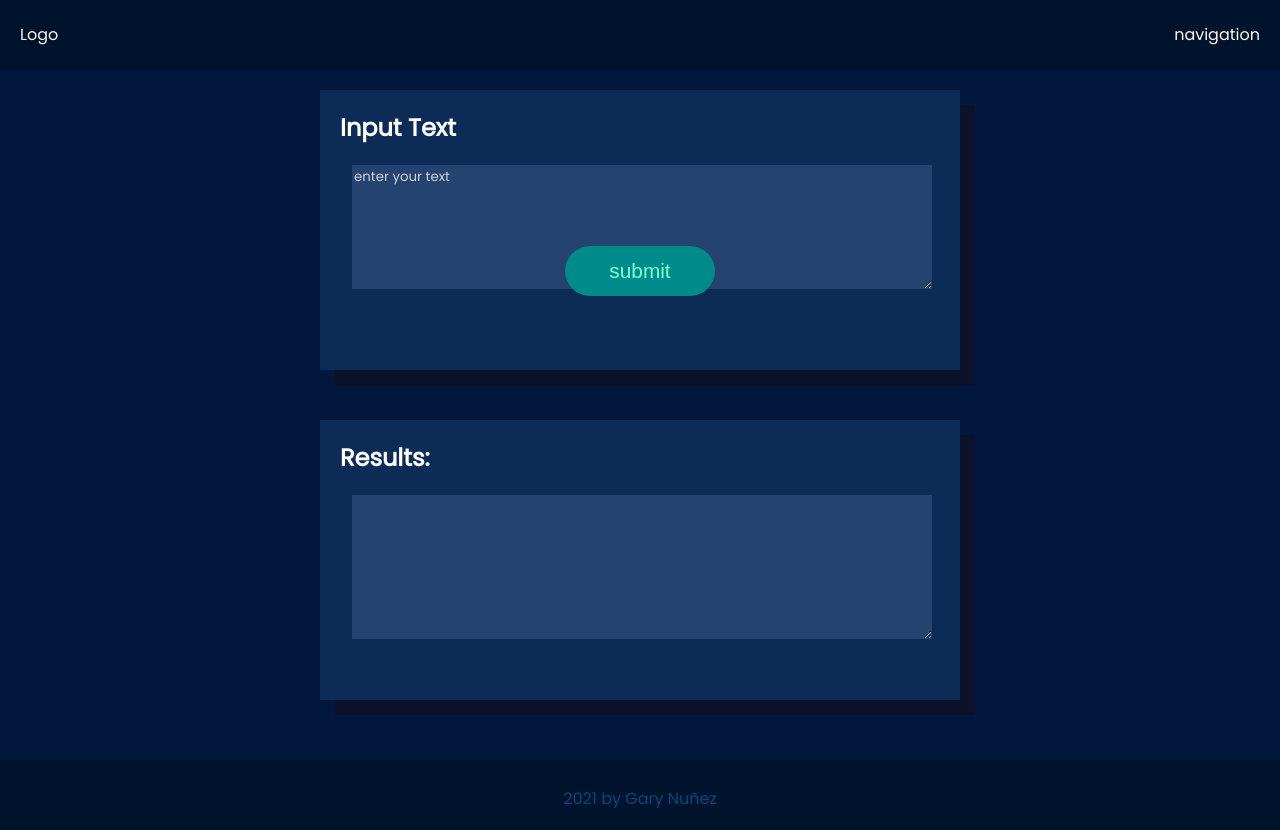
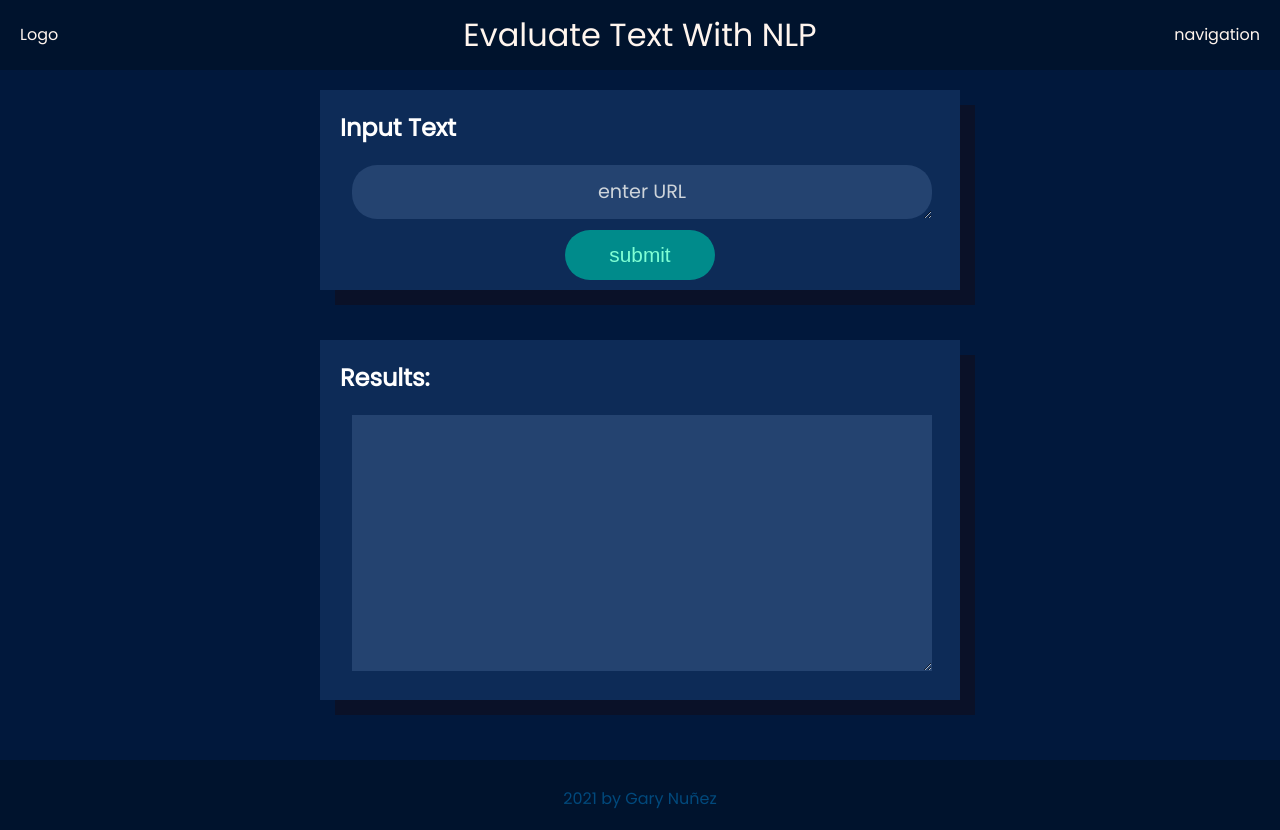
Before and after one commit to gary-vladimir/EvaluateNewsNLP, a website built with webpack: page src/client/views/index.html in a window 1280 px wide. Built offline with nearby package versions, Linux system fonts and the light colour scheme.

Commit message:
Add files via upload
All styling complete fetch to API missing

```diff
--- a/src/client/styles/base.scss
+++ b/src/client/styles/base.scss
@@ -1,7 +1,7 @@
 main {
     display: grid;
     grid-template-columns: auto 50vw auto;
-    grid-template-rows: 5vh 35vh 35vh 10vh;
+    grid-template-rows: 5vh 25vh 45vh 10vh;
     gap: 50px;
     grid-template-areas:
         '. . .'
--- a/src/client/styles/form.scss
+++ b/src/client/styles/form.scss
@@ -8,12 +8,18 @@
 h2 {
     margin-left: 20px;
 }
-#name {
-    height: 15vh;
-}
 
 form {
     position: relative;
+    height: 100%;
+}
+
+#name {
+    height: 50px;
+    line-height: 50px;
+    text-align: center;
+    font-size: 1.2em;
+    border-radius: 25px;
 }
 
 textarea {
@@ -22,7 +28,7 @@ textarea {
     width: 90%;
     margin-left: 5%;
     margin-right: 5%;
-    height: 50%;
+    height: 70%;
     color: whitesmoke;
     border: none;
 }
@@ -32,6 +38,10 @@ textarea::placeholder {
 }
 
 input {
+    position: absolute;
+    bottom: 15%;
+    left: 50%;
+    transform: translateX(-50%);
     background-color: darkcyan;
     color: aquamarine;
     width: 150px;
@@ -40,8 +50,8 @@ input {
     cursor: pointer;
     border-radius: 25px;
     font-size: 1.3em;
-    position: absolute;
-    bottom: 0px;
-    left: 50%;
-    transform: translateX(-50%);
 }
+
+input:hover {
+    box-shadow: 0 4px 8px 0 #0a1128, 0 6px 20px 0 #0a1128;
+}
--- a/src/client/styles/header.scss
+++ b/src/client/styles/header.scss
@@ -17,3 +17,10 @@ header {
     position: absolute;
     left: 20px;
 }
+
+.title {
+    position: absolute;
+    left: 50%;
+    transform: translateX(-50%);
+    font-size: 2em;
+}
--- a/src/client/views/index.html
+++ b/src/client/views/index.html
@@ -8,6 +8,7 @@
     <body>
         <header>
             <div class="logo">Logo</div>
+            <div class="title">Evaluate Text With NLP</div>
             <div class="nav">navigation</div>
         </header>
 
@@ -18,7 +19,7 @@
                     <textarea
                         id="name"
                         name="input"
-                        placeholder="enter your text"
+                        placeholder="enter URL"
                     ></textarea>
                     <input
                         type="submit"
```
